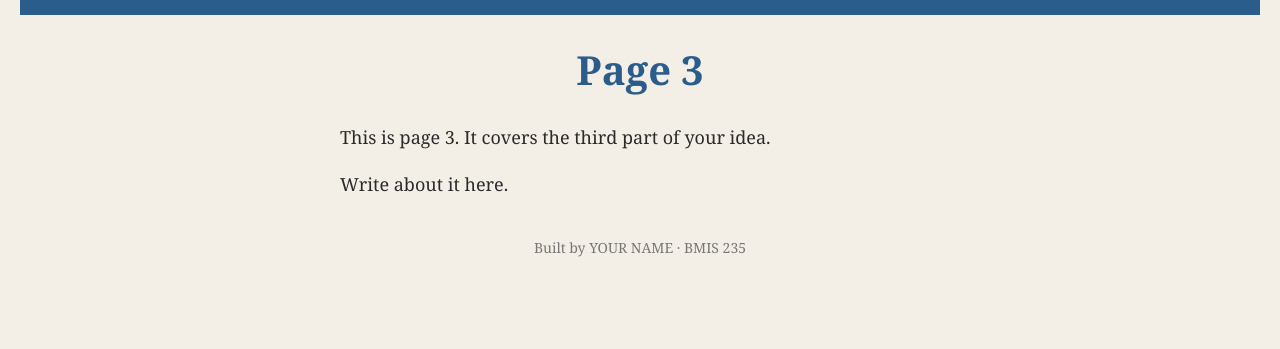
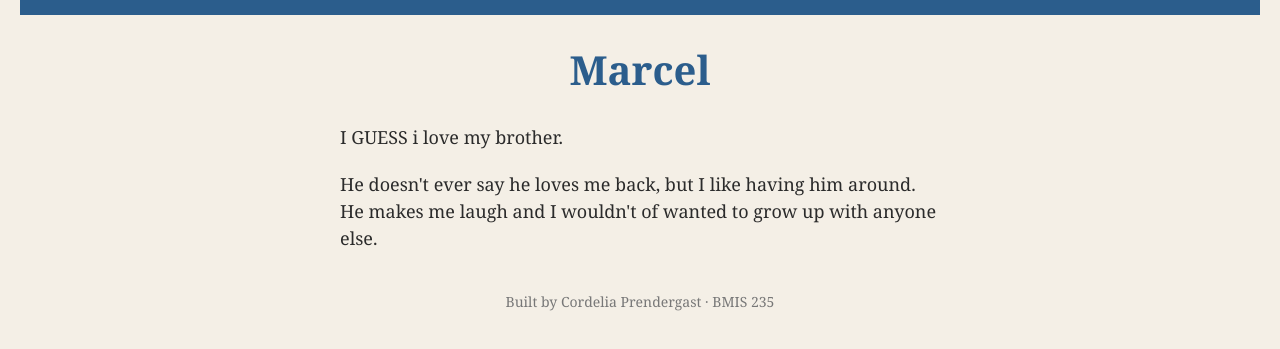
Before and after one commit to corpren8/bmis235-html-3, a plain HTML site: page marcel.html in a window 1280 px wide. Shown: the part 71-420 px from the top of the page. Drawn offline with Linux system fonts and the light colour scheme.

Commit message:
Revise author and content in marcel.html
Updated author name and page title in marcel.html. Modified content to reflect personal sentiments about brother.

```diff
--- a/marcel.html
+++ b/marcel.html
@@ -1,6 +1,6 @@
 <!DOCTYPE html>
 <!--
-  Author: YOUR NAME
+  Author: Cordelia Prendergast
   GU username: YOUR-GU-USERNAME
   Course: BMIS 235 - HTML-3
 -->
@@ -8,7 +8,7 @@
 <head>
 <meta charset="utf-8">
 <meta name="author" content="YOUR NAME">
-<title>Page 3</title>
+<title>Marcel</title>
 
 <link rel="stylesheet" href="styles.css">
 </head>
@@ -27,12 +27,12 @@
     <a href="marcel.html"><img src="img/marcel.png" alt="Marcel"></a>
 </nav>
 
-<h1>Page 3</h1>
-<p>This is page 3. It covers the third part of your idea.</p>
-<p>Write about it here.</p>
+<h1>Marcel</h1>
+<p>I GUESS i love my brother.</p>
+<p>He doesn't ever say he loves me back, but I like having him around. He makes me laugh and I wouldn't of wanted to grow up with anyone else. </p>
 
 <!-- Footer: fill in your name -->
-<footer>Built by YOUR NAME &middot; BMIS 235</footer>
+<footer>Built by Cordelia Prendergast &middot; BMIS 235</footer>
 
 </body>
 </html>
```
